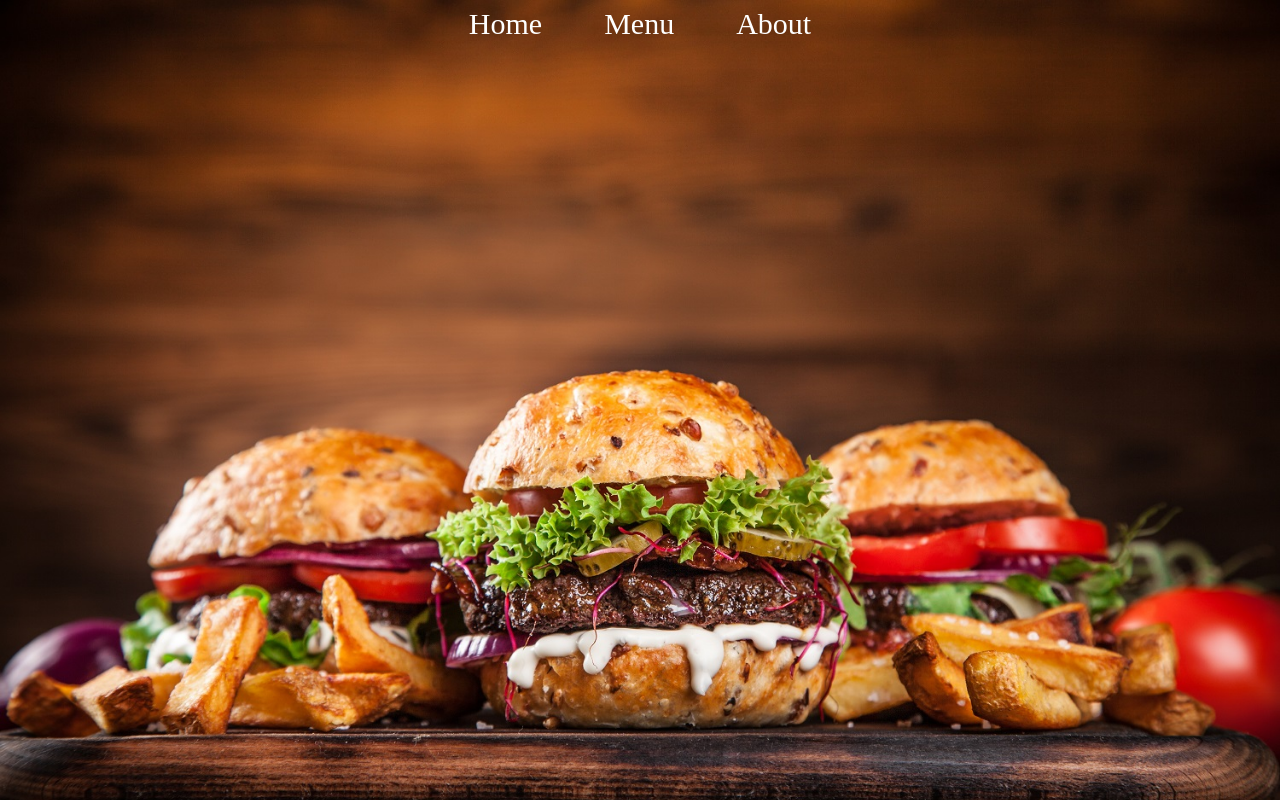
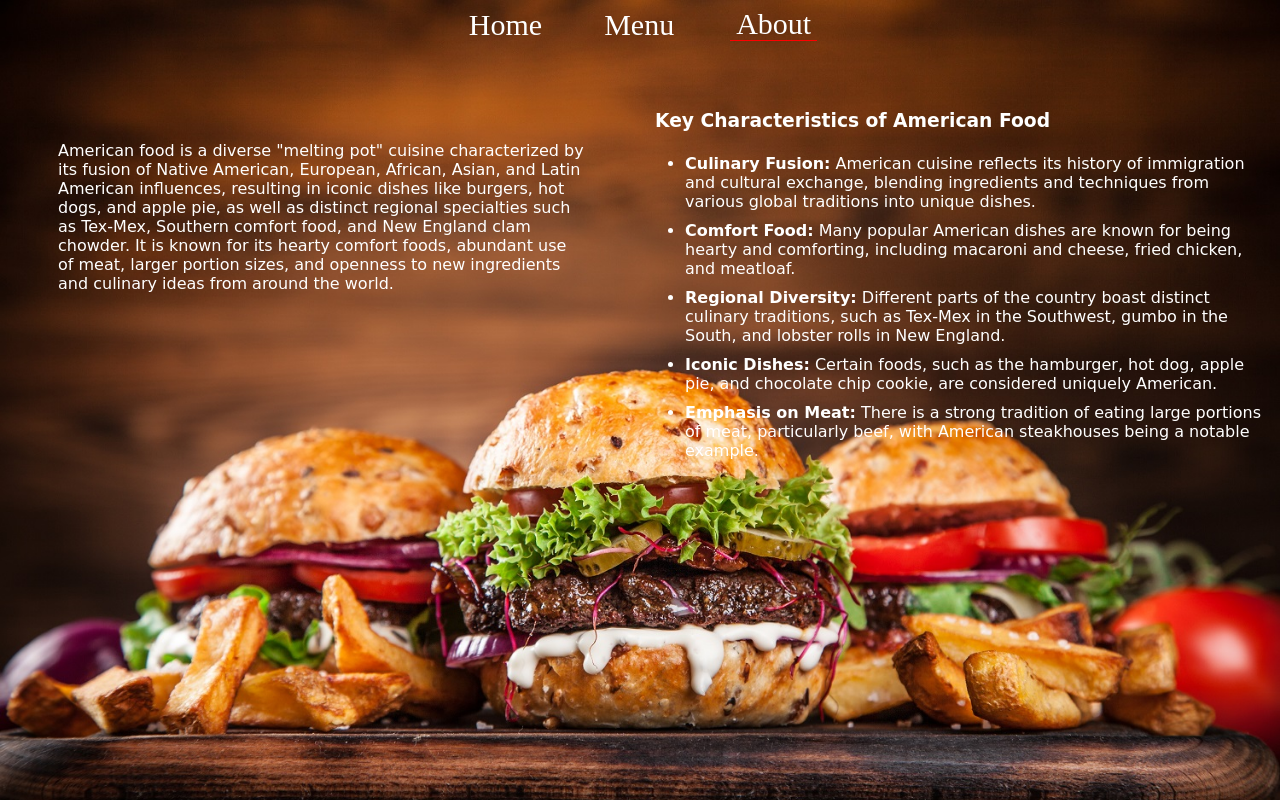
Before and after one commit to lrfuentes/Restaurant-Page, a website built with webpack: page src/restaurant.html in a window 1280 px wide. Both pictures are taken after a click on the button "About". Built offline with nearby package versions, Linux system fonts and the light colour scheme.

Commit message:
last commit

```diff
--- a/src/about-manage.js
+++ b/src/about-manage.js
@@ -0,0 +1,51 @@
+const about = (content) => {
+    const abouts = document.createElement('div');
+    abouts.id = 'abouts';
+    const description = document.createElement('div');
+    description.innerHTML = ` American food is a diverse "melting pot" cuisine characterized
+                            by its fusion of Native American, European, African, Asian, and
+                            Latin American influences, resulting in iconic dishes like burgers,
+                            hot dogs, and apple pie, as well as distinct regional specialties
+                            such as Tex-Mex, Southern comfort food, and New England clam chowder.
+                            It is known for its hearty comfort foods, abundant use of meat, larger
+                            portion sizes, and openness to new ingredients and culinary ideas from
+                            around the world.`;
+    abouts.appendChild(description);
+    const characteristics = document.createElement('div');
+    const characteristics_head = document.createElement('h3');
+    characteristics_head.innerHTML = 'Key Characteristics of American Food';
+    characteristics.appendChild(characteristics_head);
+    const characteristics_body = [
+        {
+            name: 'Culinary Fusion',
+            description: 'American cuisine reflects its history of immigration and cultural exchange, blending ingredients and techniques from various global traditions into unique dishes.'
+        },
+        {
+            name: 'Comfort Food',
+            description: 'Many popular American dishes are known for being hearty and comforting, including macaroni and cheese, fried chicken, and meatloaf.'
+        },
+        {
+            name: 'Regional Diversity',
+            description: 'Different parts of the country boast distinct culinary traditions, such as Tex-Mex in the Southwest, gumbo in the South, and lobster rolls in New England.'
+        },
+        {
+            name: 'Iconic Dishes',
+            description: 'Certain foods, such as the hamburger, hot dog, apple pie, and chocolate chip cookie, are considered uniquely American.'
+        },
+        {
+            name: 'Emphasis on Meat',
+            description: 'There is a strong tradition of eating large portions of meat, particularly beef, with American steakhouses being a notable example.'
+        },
+    ];
+    const unordered_list = document.createElement('ul');
+    characteristics_body.forEach(element => {
+        const list_item = document.createElement('li');
+        list_item.innerHTML = `<b>${element.name}:</b> ${element.description}`;
+        unordered_list.appendChild(list_item);
+    });
+    characteristics.appendChild(unordered_list);
+    abouts.appendChild(characteristics);
+    content.appendChild(abouts);
+};
+
+export {about}
--- a/src/restaurant.css
+++ b/src/restaurant.css
@@ -1,6 +1,7 @@
 body{
     background-image: url('images/American-food.jpg');
     background-size: cover;
+    font-family: Cursive, fantasy;
 }
 #content {
     height: 80vh;
@@ -14,7 +15,7 @@ body{
     justify-content: space-around;
     padding: 20px;
     font-size: xx-large;
-    font-family: Cursive, fantasy;
+
  }
 
 #description{
@@ -52,3 +53,24 @@ nav button.active{
     margin-left: 0;
     padding-left: 15px;
 }
+
+#abouts{
+    padding-top: 50px;
+    display: grid;
+    gap: 10px;
+    grid-template-columns: 1fr 1fr;
+}
+
+#abouts>div:first-child{
+    padding: 50px;
+}#abouts li{
+    padding: 5px;
+    padding-left: 0px;
+    margin-left: 0px;
+}
+#abouts ul{
+    margin-left: 0px;
+}
+#abouts h3{
+    padding-left: 10px;
+}
--- a/src/restaurant.js
+++ b/src/restaurant.js
@@ -1,6 +1,7 @@
 import "./restaurant.css";
 import {home} from "./home-manage.js";
-import {menu} from "./menu-manage.js"
+import {menu} from "./menu-manage.js";
+import { about } from "./about-manage.js";
 
 const content = document.querySelector('#content');
 const btn_home = document.querySelector('#home');
@@ -23,7 +24,8 @@ btn_menu.addEventListener('click', ()=>{
 
 btn_about.addEventListener('click', ()=>{
     clearContent();
-    //TODO
+    about(content);
+    btn_about.classList.add('active');
 });
 
 function clearContent(){
```
